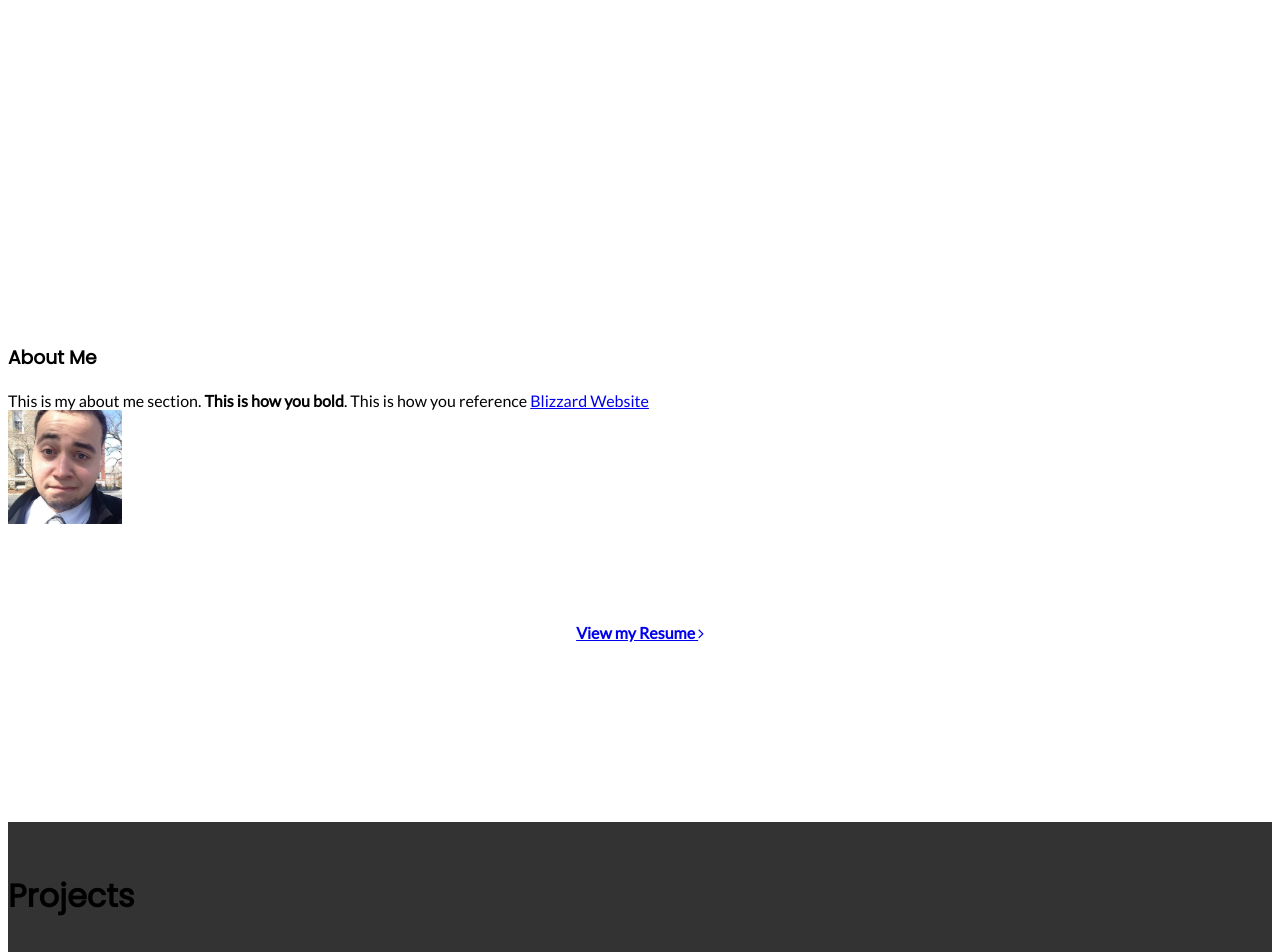
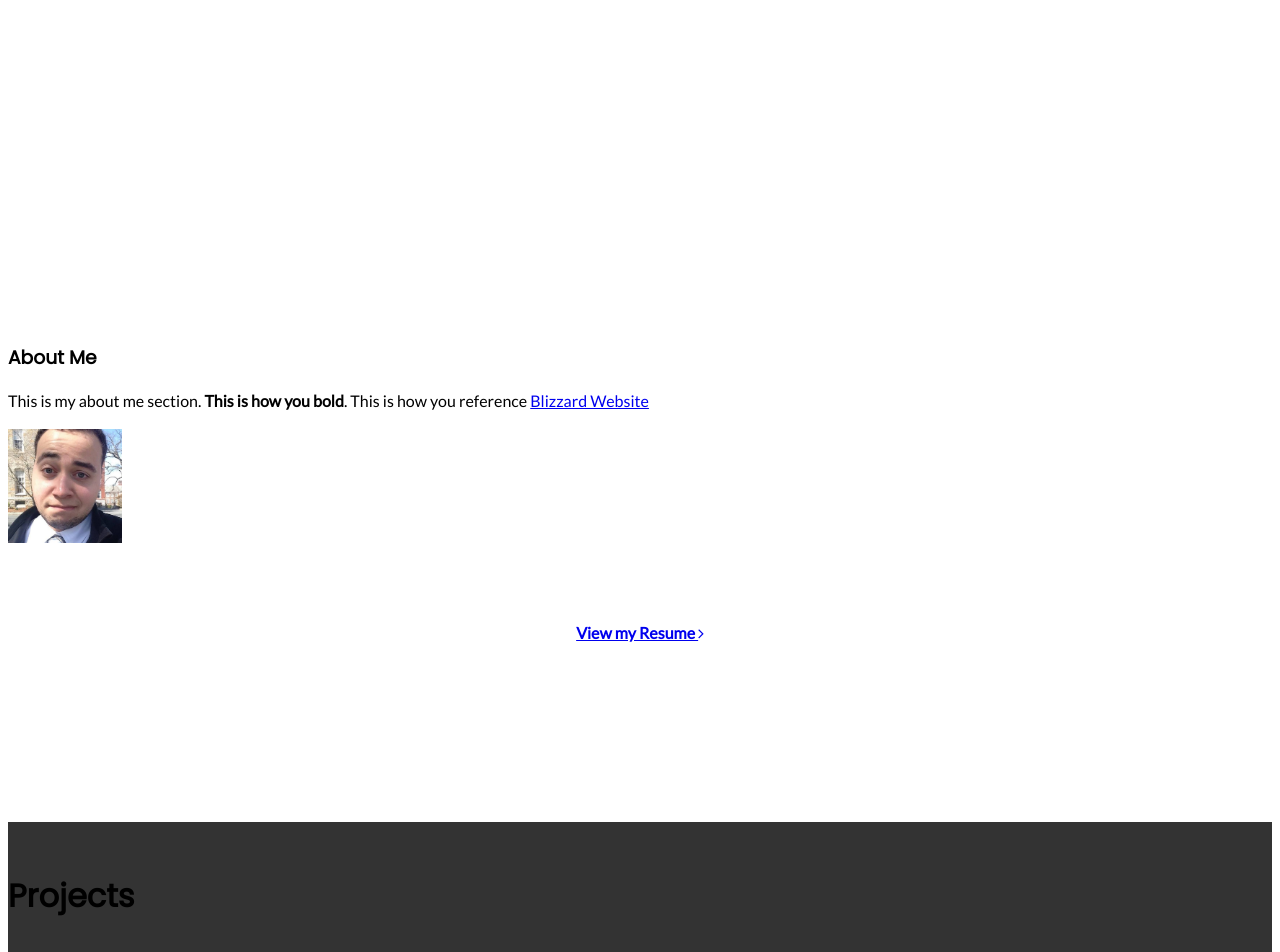
Before and after one commit to dennisjunior111/dennisjunior111.github.io, a Jekyll site: the page index.html, which Jekyll copies as it is, in a window 1280 px wide. Shown: the part 465-1417 px from the top of the page. Built offline with Jekyll 4.4.1, drawn with Linux system fonts in a browser that asks for light colours; nearby versions of some CDN libraries; library files that are not in the unit come from our copies; a script that is not in the unit is left out.

Commit message:
Update index.html

```diff
--- a/index.html
+++ b/index.html
@@ -38,7 +38,7 @@
                             <p class="wow fadeInUp">
 This is my about me section. <b>This is how you bold</b>. This is how you reference <a href="https://careers.blizzard.com/en-us/openings/oBGg5fwm">Blizzard Website</a> <span class="hide-on-med-and-up"><br><br></span></p>
                         </div>
-                        <div class="col m3 circle hide-on-small-only square black wow fadeInRight" style="position: relative; background: url(&quot;img/dennis_photo.jpg&quot;) center center / cover; top: -27.25px; width: 250px; height: 250px; visibility: visible; animation-name: fadeInRight;"></div>
+                        <div class="col m3 circle hide-on-small-only square black wow fadeInRight" style="background: url(&quot;img/dennis_photo.jpg&quot;) center center / cover; top: -27.25px; width: 250px; height: 250px; visibility: visible; animation-name: fadeInRight;"></div>
                     </div>
                 </div>
             </div>
```
